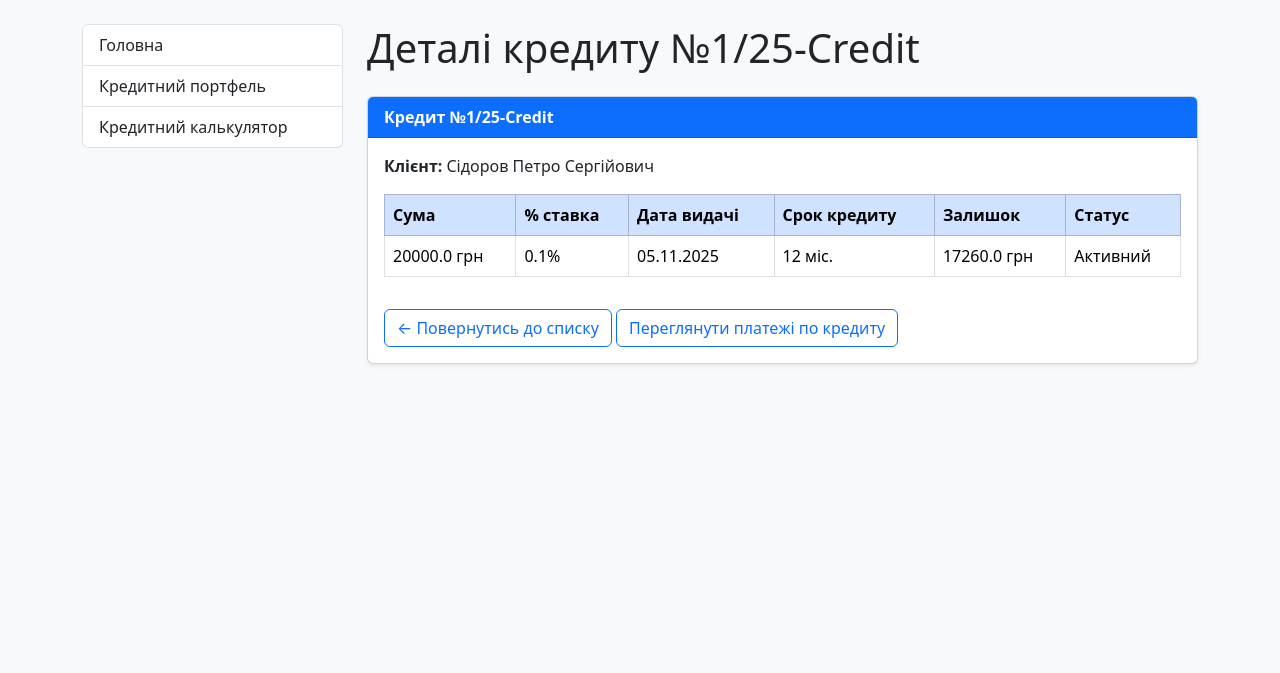
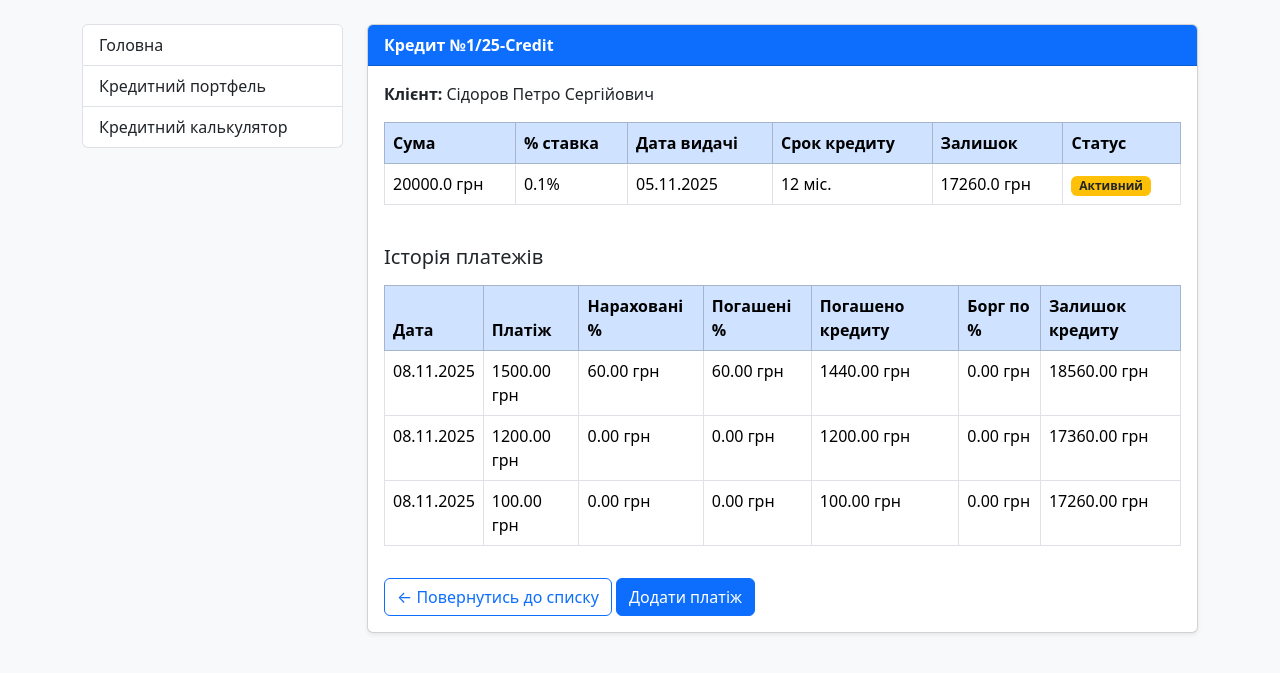
Before and after one commit to koliada1973/mysite_project, a Django app: page /credit/6/ in a window 1280 px wide. Shown: the part 56-729 px from the top of the page. Run offline with Django 5.2, Linux system fonts and the light colour scheme; a user stored in the database is signed in; data comes from the database, SQL or seed files in the repository; both versions use the stored data as it was after the commit.

Commit message:
До сторінки кредиту додано список платежів

```diff
--- a/mysite/credit_system/forms.py
+++ b/mysite/credit_system/forms.py
@@ -34,5 +34,5 @@ class AddPaymentForm(forms.Form):
     )
     pay = forms.FloatField(
         label="Сума платежу (грн)",
-        widget=forms.NumberInput(attrs={"class": "form-control", "step": "0.01"})   # "class": "form-control" це для bootstrap
+        widget=forms.NumberInput(attrs={"class": "form-control", "step": "0.01", 'autofocus': True})   # "class": "form-control" це для bootstrap
     )
--- a/mysite/credit_system/static/credit_system/style.css
+++ b/mysite/credit_system/static/credit_system/style.css
@@ -6,3 +6,9 @@ body {
   background-color: #0d6efd;
   border-color: #0d6efd;
 }
+
+/* Стиль для вертикальної прокрутки платежів  */
+.scrollable-table-container {
+    max-height: 500px;
+    overflow-y: auto;  /* Дозволити вертикальну прокрутку, коли вміст перевищує max-height */
+}
--- a/mysite/credit_system/templates/credit_system/base.html
+++ b/mysite/credit_system/templates/credit_system/base.html
@@ -58,7 +58,7 @@
     </div>
 
     <div class="col-lg-9">
-      <h1 class="mb-4">{% block page_title %}{% endblock %}</h1>
+{#      <h1 class="mb-4">{% block page_title %}{% endblock %}</h1>#}
       {% block content %}{% endblock %}
     </div>
   </div>
--- a/mysite/credit_system/templates/credit_system/credit_detail.html
+++ b/mysite/credit_system/templates/credit_system/credit_detail.html
@@ -1,57 +1,6 @@
 {% extends "credit_system/base.html" %}
 
-{% block page_title %}Деталі кредиту №{{ credit.number }}{% endblock %}
 
-{#{% block content %}#}
-{#<div class="card shadow-sm p-4">#}
-{#    <h5 class="mb-4">Кредит №{{ credit.number }}</h5>#}
-{#    <form>#}
-{#        {{ form.as_p }}#}
-{#    </form>#}
-{##}
-{#    <a href="{% url 'user_credits_list' %}" class="btn btn-outline-primary mt-3">← Повернутись до списку</a>#}
-{#</div>#}
-{#{% endblock %}#}
-
-{#{% block content %}#}
-{#<div class="card shadow-sm">#}
-{#  <div class="card-header bg-primary text-white">#}
-{#    <strong>Кредит №{{ credit.number }}</strong>#}
-{#  </div>#}
-{#  <div class="card-body">#}
-{#    <p><strong>Кредит №:</strong> {{ credit.number }}</p>#}
-{#    <p><strong>Користувач:</strong> {{ credit.user.last_name }} {{ credit.user.first_name }}</p>#}
-{#    <p><strong>Сума кредиту:</strong> {{ credit.summa_credit }} грн</p>#}
-{#    <p><strong>Процентна ставка:</strong> {{ credit.percent }}%</p>#}
-{#    <p><strong>Дата видачі:</strong> {{ credit.start_date|date:"d.m.Y" }}</p>#}
-{#    <p><strong>Термін:</strong> {{ credit.srok_months }} міс.</p>#}
-{#    <p><strong>Залишок:</strong> {{ credit.ostatok }} грн</p>#}
-{#    <p><strong>Статус:</strong>#}
-{#        {% if credit.closed %}#}
-{#            <span class="badge bg-success">Закритий</span>#}
-{#        {% else %}#}
-{#            <span class="badge bg-warning text-dark">Активний</span>#}
-{#        {% endif %}#}
-{#    </p>#}
-{##}
-{#    {% if credit.purpose %}#}
-{#        <p><strong>Ціль кредиту:</strong> {{ credit.purpose }}</p>#}
-{#    {% endif %}#}
-{#    {% if credit.note %}#}
-{#        <p><strong>Примітка:</strong> {{ credit.note }}</p>#}
-{#    {% endif %}#}
-{##}
-{#    <!-- Якщо користувач - це штатний працівник, то він до списку всіх кредитів -->#}
-{#    {% if user.is_superuser or user.is_manager %}#}
-{#        <a href="{% url 'all_credits_list' %}" class="btn btn-outline-primary mt-3">← Повернутись до списку</a>#}
-{##}
-{#    <!-- Якщо користувач - це клієнт, то він повертається до списку своїх кредитів -->#}
-{#    {% elif user.is_client %}#}
-{#        <a href="{% url 'user_credits_list' %}" class="btn btn-outline-primary mt-3">← Повернутись до списку</a>#}
-{#    {% endif %}#}
-{#  </div>#}
-{#</div>#}
-{#{% endblock %}#}
 
 {% block content %}
     <div class="card shadow-sm">
@@ -60,11 +9,12 @@
         </div>
         <div class="card-body">
 
+            <p><strong>Клієнт:</strong> {{ credit.user }}</p>
+
+            <div class="table-responsive mb-4">
                 <table class="table table-bordered table-hover">
                     <thead class="table-primary">
                         <tr>
-{#                        <th>Номер</th>#}
-{#                        <th>Позичальник</th>#}
                             <th>Сума</th>
                             <th>% ставка</th>
                             <th>Дата видачі</th>
@@ -74,15 +24,7 @@
                         </tr>
                     </thead>
                     <tbody>
-
                         <tr>
-{#                        <td>{{ credit.number }}</td>#}
-{#                        <td>#}
-{#                            <a href="{% url 'credit_detail' credit.pk %}" class="text-decoration-none fw-bold text-primary">#}
-{#                                    {{ credit.number }}#}
-{#                            </a>#}
-{#                        </td>#}
-                        <p><strong>Клієнт:</strong> {{ credit.user }}</p>
                             <td>{{ credit.summa_credit }} грн</td>
                             <td>{{ credit.percent }}%</td>
                             <td>{{ credit.start_date|date:"d.m.Y" }}</td>
@@ -90,29 +32,59 @@
                             <td>{{ credit.ostatok }} грн</td>
                             <td>
                             {% if credit.closed %}
-{#                            <span class="badge bg-success">Закритий</span>#}
-                            <span>Закритий</span>
+                                <span class="badge bg-success">Закритий</span>
                             {% else %}
-{#                            <span class="badge bg-warning text-dark">Активний</span>#}
-                            <span>Активний</span>
+                                <span class="badge bg-warning text-dark">Активний</span>
                             {% endif %}
                             </td>
                         </tr>
-
                     </tbody>
                 </table>
+            </div>
+
+            <h5 class="mb-3">Історія платежів</h5>
+
+            <div class="table-responsive" style="max-height: 300px; overflow-y: scroll;">
+                <table class="table table-bordered table-hover">
+                    <thead class="table-primary">
+                        <tr>
+                            <th>Дата</th>
+                            <th>Платіж</th>
+                            <th>Нараховані %</th>
+                            <th>Погашені %</th>
+                            <th>Погашено кредиту</th>
+                            <th>Борг по %</th>
+                            <th>Залишок кредиту</th>
+                        </tr>
+                    </thead>
+                    <tbody>
+                        {% for payment in payments %}
+                            <tr>
+                                <td>{{ payment.date_pay|date:"d.m.Y" }}</td>
+                                <td>{{ payment.pay|floatformat:2 }} грн</td>
+                                <td>{{ payment.summa_percent|floatformat:2 }} грн</td>
+                                <td>{{ payment.pog_summa_percent|floatformat:2 }} грн</td>
+                                <td>{{ payment.pog_credit|floatformat:2 }} грн</td>
+                                <td>{{ payment.dolg_percent|floatformat:2 }} грн</td>
+                                <td>{{ payment.ostatok|floatformat:2 }} грн</td>
+                            </tr>
+                        {% empty %}
+                            <tr>
+                                <td colspan="7">Платежі по цьому кредиту ще не надходили.</td>
+                            </tr>
+                        {% endfor %}
+                    </tbody>
+                </table>
+            </div>
 
 
-    <!-- Якщо користувач - це штатний працівник, то він до списку всіх кредитів -->
             {% if user.is_superuser or user.is_manager %}
                 <a href="{% url 'all_credits_list' %}" class="btn btn-outline-primary mt-3">← Повернутись до списку</a>
-        <a href="{% url 'credit_payments' credit.pk %}" class="btn btn-outline-primary mt-3">Переглянути платежі по кредиту</a>
-{#        <a href="{% url 'add_payment' credit.id %}" class="btn btn-primary mt-3">Додати платіж</a>#}
-    <!-- Якщо користувач - це клієнт, то він повертається до списку своїх кредитів -->
+                <a href="{% url 'add_payment' credit.pk %}" class="btn btn-primary mt-3">Додати платіж</a>
             {% elif user.is_client %}
                 <a href="{% url 'user_credits_list' %}" class="btn btn-outline-primary mt-3">← Повернутись до списку</a>
-        <a href="{% url 'credit_payments' credit.pk %}" class="btn btn-outline-primary mt-3">← Переглянути платежі по кредиту</a>
             {% endif %}
+
         </div>
     </div>
 {% endblock %}
--- a/mysite/credit_system/urls.py
+++ b/mysite/credit_system/urls.py
@@ -2,7 +2,7 @@ from django.urls import path
 from . import views
 from django.contrib.auth import views as auth_views
 
-from .views import UserCreditsView, index, AllCreditsView, CreditDetailView, AddPaymentView, PaymentsView
+from .views import UserCreditsView, index, AllCreditsView, CreditDetailView, AddPaymentView
 
 urlpatterns = [
     # path('', views.index, name='index'),
@@ -11,7 +11,7 @@ urlpatterns = [
     path('all-credits/', AllCreditsView.as_view(), name='all_credits_list'),
     path('credit/<int:credit_id>/add-payment/', AddPaymentView.as_view(), name='add_payment'),
     path('credit/<int:pk>/', views.CreditDetailView.as_view(), name='credit_detail'),
-    path('credit/<int:credit_id>/payments/', PaymentsView.as_view(), name='credit_payments'),
+    # path('credit/<int:credit_id>/payments/', PaymentsView.as_view(), name='credit_payments'),
     path('login/', auth_views.LoginView.as_view(template_name='credit_system/registration/login.html'), name='login'),
     path('logout/', auth_views.LogoutView.as_view(next_page='index'), name='logout'),
 
--- a/mysite/credit_system/views.py
+++ b/mysite/credit_system/views.py
@@ -9,10 +9,11 @@ from django.http import HttpResponse, request
 from django.views import View
 from django.views.generic import ListView, DetailView
 
-# from credit_system.forms import CreditDetailForm
+
 from credit_system.forms import AddPaymentForm
 from credit_system.models import Credit, Payment
 from credit_system.services import process_payment
+
 
 
 # Головна сторінка
@@ -52,29 +53,51 @@ class AllCreditsView(LoginRequiredMixin, ListView):
         return Credit.objects.filter(user=user)
 
 
-class CreditDetailView(LoginRequiredMixin, DetailView):
+# class CreditDetailView(LoginRequiredMixin, DetailView):
+#     model = Credit
+#     template_name = 'credit_system/credit_detail.html'
+#     context_object_name = 'credit'
+#
+#     def get_queryset(self):
+#         user = self.request.user
+#         if user.is_superuser or user.is_manager:
+#             return Credit.objects.all()
+#         return Credit.objects.filter(user=user)
+#
+#     def get_object(self, queryset=None):
+#         credit = super().get_object(queryset)
+#         user = self.request.user
+#         if not (user.is_superuser or user.is_manager or credit.user == user):
+#             raise PermissionDenied
+#         return credit
+
+
+
+
+
+class CreditDetailView(LoginRequiredMixin, DetailView):  # Припустимо, що це твій клас
     model = Credit
     template_name = 'credit_system/credit_detail.html'
     context_object_name = 'credit'
 
-    def get_queryset(self):
-        user = self.request.user
-        if user.is_superuser or user.is_manager:
-            return Credit.objects.all()
-        return Credit.objects.filter(user=user)
+    def get_context_data(self, **kwargs):
+        context = super().get_context_data(**kwargs)
 
-    def get_object(self, queryset=None):
-        credit = super().get_object(queryset)
-        user = self.request.user
-        if not (user.is_superuser or user.is_manager or credit.user == user):
-            raise PermissionDenied
-        return credit
+        # 1. Отримуємо поточний об'єкт кредиту
+        current_credit = context['credit']
 
-    # # Це потрібно тільки для форми
-    # def get_context_data(self, **kwargs):
-    #     context = super().get_context_data(**kwargs)
-    #     context['form'] = CreditDetailForm(instance=self.object)
-    #     return context
+        # 2. Отримуємо всі платежі, пов'язані з цим кредитом
+        queryset = Payment.objects.filter(credit=current_credit).order_by('date_pay')
+
+        # 3. Застосовуємо логіку безпеки, щоб користувач не бачив чужі платежі (якщо потрібно)
+        if not (self.request.user.is_superuser or self.request.user.is_manager):
+            queryset = queryset.filter(credit__user=self.request.user)
+
+        # 4. Додаємо список платежів до контексту
+        context['payments'] = queryset
+
+        return context
+
 
 
 
@@ -96,9 +119,6 @@ class AddPaymentView(LoginRequiredMixin, View):
         credit = get_object_or_404(Credit, pk=credit_id)
 
         last_pay_date = credit.last_pay_date
-        print(">>> DEBUG last_pay_date:", last_pay_date)
-        # last_pay_date = last_pay_date.date()
-        # print(">>> DEBUG last_pay_date.date():", last_pay_date)
 
         if not (request.user.is_superuser or request.user.is_manager):
             raise PermissionDenied
@@ -112,10 +132,14 @@ class AddPaymentView(LoginRequiredMixin, View):
 
             try:
                 result = process_payment(credit, pay, date_pay, delta_days)
-                print(result)  # <<<<<<<<<<<<<<<<<<<<<<<<<<<<<<<<<<<<<<<<<<<<<<<<<
             except ValueError as e:
                 messages.error(request, str(e))
                 return render(request, self.template_name, {'form': form, 'credit': credit})
+
+            # У випадку, коли кредит закривається
+            # і сума платежу більше залишку кредиту - зменшуємо останній платіж:
+            if result['ost_payment'] > 0:
+                pay -= result['ost_payment']
 
             # Зберігаємо сам платіж
             Payment.objects.create(credit=credit, pay=pay, date_pay=date_pay, dolg_percent=result["dolg_percent"], ostatok=result["ostatok"], pog_credit=result["pog_credit"], pog_summa_percent=result["pog_summa_percent"], summa_percent=result["summa_percent"], ost_payment=result["ost_payment"])
@@ -130,35 +154,35 @@ class AddPaymentView(LoginRequiredMixin, View):
         return render(request, self.template_name, {'form': form, 'credit': credit})
 
 
-class PaymentsView(LoginRequiredMixin, ListView):
-    model = Payment
-    template_name = 'credit_system/credit_payments.html'
-    context_object_name = 'payments'
-
-    def get_queryset(self):
-        credit_id = self.kwargs.get('credit_id')
-
-        if not credit_id:
-            return self.model.objects.none()
-
-        queryset = self.model.objects.filter(credit__id=credit_id)
-
-        # Перевіряємо, чи користувач не є суперкористувачем (якщо це так, він бачить усе)
-        if not (self.request.user.is_superuser or self.request.user.is_manager):
-            queryset = queryset.filter(credit__user=self.request.user)
-
-        return queryset.order_by('date_pay')
-
-    def get_context_data(self, **kwargs):
-        context = super().get_context_data(**kwargs)
-        credit_id = self.kwargs.get('credit_id')
-
-        if credit_id:
-            filters = {'pk': credit_id}
-
-            if not (self.request.user.is_superuser or self.request.user.is_manager):
-                filters['user'] = self.request.user
-
-            context['credit'] = get_object_or_404(Credit, **filters)
-
-        return context
+# class PaymentsView(LoginRequiredMixin, ListView):
+#     model = Payment
+#     template_name = 'credit_system/credit_payments.html'
+#     context_object_name = 'payments'
+#
+#     def get_queryset(self):
+#         credit_id = self.kwargs.get('credit_id')
+#
+#         if not credit_id:
+#             return self.model.objects.none()
+#
+#         queryset = self.model.objects.filter(credit__id=credit_id)
+#
+#         # Перевіряємо, чи користувач не є суперкористувачем (якщо це так, він бачить усе)
+#         if not (self.request.user.is_superuser or self.request.user.is_manager):
+#             queryset = queryset.filter(credit__user=self.request.user)
+#
+#         return queryset.order_by('date_pay')
+#
+#     def get_context_data(self, **kwargs):
+#         context = super().get_context_data(**kwargs)
+#         credit_id = self.kwargs.get('credit_id')
+#
+#         if credit_id:
+#             filters = {'pk': credit_id}
+#
+#             if not (self.request.user.is_superuser or self.request.user.is_manager):
+#                 filters['user'] = self.request.user
+#
+#             context['credit'] = get_object_or_404(Credit, **filters)
+#
+#         return context
```
Also changed, not shown: mysite/credit_system/services.py (+10 -8 lines), mysite/credit_system/templates/credit_system/add_payment.html (+9 -4 lines), mysite/credit_system/templates/credit_system/all_credits.html (+8 -4 lines), mysite/credit_system/templates/credit_system/my_credits.html (indentation only), mysite/db.sqlite3. Lines whose indentation alone changed are shown as unchanged.
